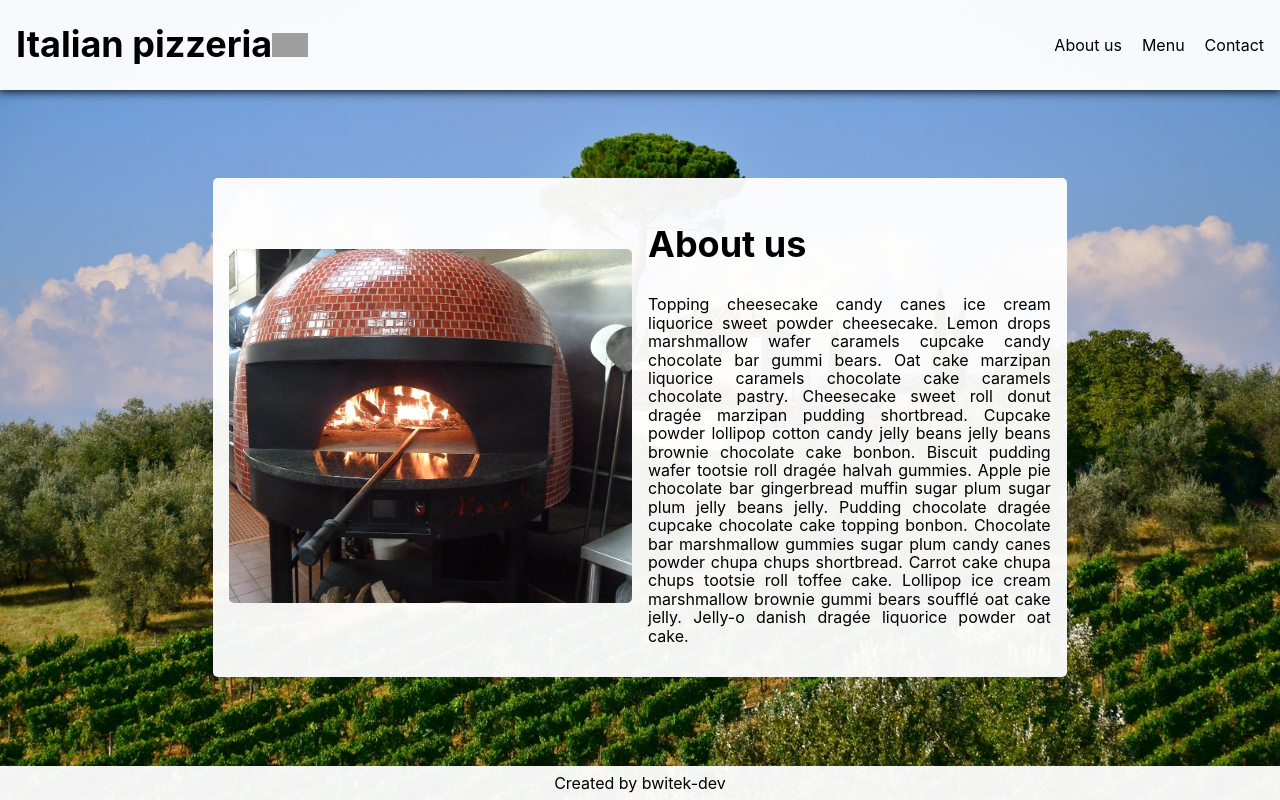
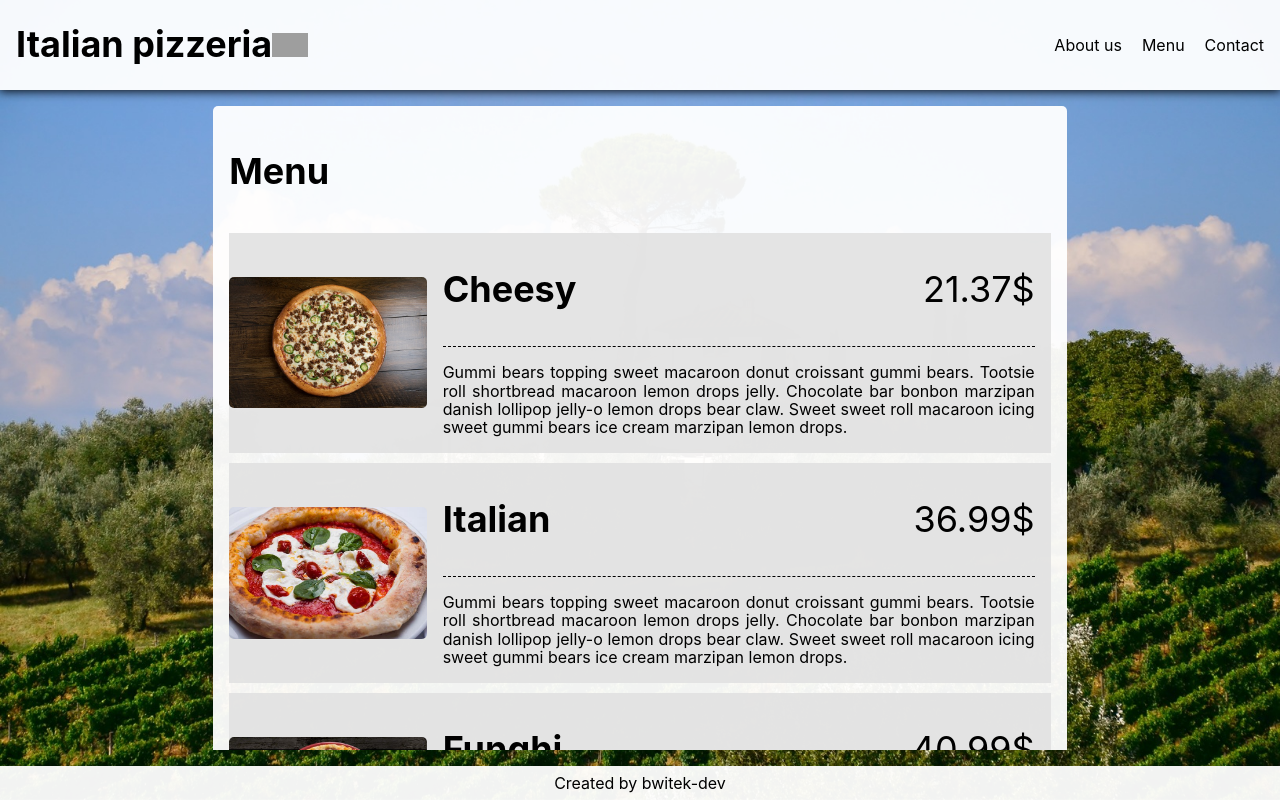
Before and after one commit to bwitek-dev/restaurant-page, a website built with webpack: page src/index.html in a window 1280 px wide. Built offline with nearby package versions, Linux system fonts and the light colour scheme; grey boxes are pictures that could not be loaded; a web font is replaced by a local one.

Commit message:
Add 'menu' tab and unify styling between 'about' and 'menu' tabs

```diff
--- a/src/about.js
+++ b/src/about.js
@@ -23,7 +23,7 @@ function renderAboutTab(pageDescription){
     tootsie roll toffee cake. Lollipop ice cream marshmallow brownie gummi bears soufflé oat cake jelly. Jelly-o danish
     dragée liquorice powder oat cake.`
     const description = document.createElement(`div`);
-    description.setAttribute(`id`,`about-description`);
+    description.classList.add(`item-info`);
 
     description.appendChild(h2)
     description.appendChild(p)
--- a/src/index.js
+++ b/src/index.js
@@ -1,6 +1,8 @@
 import './style.scss';
 import { initLayout } from './init';
 import {renderAboutTab} from './about';
+import{renderMenuTab} from './menu';
 
 initLayout();
-renderAboutTab();
+// renderAboutTab();
+renderMenuTab();
--- /dev/null
+++ b/src/menu.js
@@ -0,0 +1,59 @@
+import pizza1Url from './images/pizza1.jpg';
+import pizza2Url from './images/pizza2.jpg';
+import pizza3Url from './images/pizza3.jpg';
+
+function addMenuItem(imgUrl, name, price, description){
+    const img = document.createElement(`img`);
+    img.setAttribute(`src`, imgUrl);
+    img.setAttribute(`alt`, `pic of ${name} pizza`);
+
+    const imgWrapper = document.createElement(`div`);
+    imgWrapper.classList.add(`img-wrapper`);
+    imgWrapper.appendChild(img);
+
+    const h3 = document.createElement(`h3`);
+    h3.textContent = `${name}`;
+
+    const itemPrice = document.createElement(`div`);
+    itemPrice.classList.add(`item-price`);
+    itemPrice.textContent = `${price}$`;
+
+    const itemHeading = document.createElement(`div`);
+    itemHeading.classList.add(`item-heading`);
+    itemHeading.appendChild(h3);
+    itemHeading.appendChild(itemPrice);
+
+    const itemDescription = document.createElement(`p`);
+    itemDescription.textContent = `${description}`;
+
+    const itemInfo = document.createElement(`div`);
+    itemInfo.classList.add(`item-info`);
+    itemInfo.appendChild(itemHeading);
+    itemInfo.appendChild(itemDescription);
+
+    const item = document.createElement(`div`);
+    item.classList.add(`menu-item`);
+    item.appendChild(imgWrapper);
+    item.appendChild(itemInfo);
+
+    return item;
+
+
+
+}
+function renderMenuTab(){
+const h2 = document.createElement(`h2`);
+h2.textContent = `Menu`;
+
+const menuTab = document.createElement(`div`);
+menuTab.setAttribute(`id`, `menu-tab`);
+menuTab.appendChild(h2);
+menuTab.appendChild(addMenuItem(pizza1Url, `Cheesy`, 21.37, `Gummi bears topping sweet macaroon donut croissant gummi bears. Tootsie roll shortbread macaroon lemon drops jelly. Chocolate bar bonbon marzipan danish lollipop jelly-o lemon drops bear claw. Sweet sweet roll macaroon icing sweet gummi bears ice cream marzipan lemon drops.`));
+menuTab.appendChild(addMenuItem(pizza2Url, `Italian`, 36.99,`Gummi bears topping sweet macaroon donut croissant gummi bears. Tootsie roll shortbread macaroon lemon drops jelly. Chocolate bar bonbon marzipan danish lollipop jelly-o lemon drops bear claw. Sweet sweet roll macaroon icing sweet gummi bears ice cream marzipan lemon drops.`));
+menuTab.appendChild(addMenuItem(pizza3Url, `Funghi`, 40.99,`Gummi bears topping sweet macaroon donut croissant gummi bears. Tootsie roll shortbread macaroon lemon drops jelly. Chocolate bar bonbon marzipan danish lollipop jelly-o lemon drops bear claw. Sweet sweet roll macaroon icing sweet gummi bears ice cream marzipan lemon drops.`));
+
+const selectedContent = document.querySelector(`#selected-content`);
+selectedContent.appendChild(menuTab);
+}
+
+export {renderMenuTab};
--- a/src/style.scss
+++ b/src/style.scss
@@ -4,16 +4,20 @@
 
 $main-background: url(./images/main-background.jpg);
 $primary-color: rgba(255, 255, 255, 0.95);
+$secondary-color: rgba(227, 227, 227, 0.95);
 
 $font-stack: -apple-system, BlinkMacSystemFont, "Segoe UI", Roboto, Helvetica, Arial, sans-serif, "Apple Color Emoji", "Segoe UI Emoji", "Segoe UI Symbol";
 $special-font: 'Italianno', $font-stack;
 
+$max-characters: 75ch;
 $paragraph-font-size: calc(0.5rem + 1vmin);
 $h1-font-size: calc(1rem + 2.5vmin);
 $h2-font-size: calc(0.75rem + 2vmin);
+$h3-font-size: $h2-font-size;
 
-$inner-padding: calc(0.5rem + 1vmin);
-$inner-footer-padding: calc(0.25rem + 0.5vmin);
+$outer-gap: calc(0.5rem + 1vmin);
+$inner-gap: calc(0.5rem + 1vmin);
+$inner-footer-gap: calc(0.25rem + 0.5vmin);
 
 %round-corners{
     border-radius: 5px;
@@ -22,6 +26,31 @@ $inner-footer-padding: calc(0.25rem + 0.5vmin);
 %max-content-size{
     height: 100vh;
     width: 100vw;
+}
+
+@mixin set-item-layout($img-flex: 1, $info-flex: 1){
+    display: flex;
+    flex-wrap: wrap;
+    &>.img-wrapper{
+        flex: $img-flex;
+        align-self: center;
+
+        line-height: 0;
+        img{
+            @extend %round-corners;
+        }
+        @media(max-width:600px){
+            flex: 100%;
+        }
+    }
+    &>.item-info{
+        flex: $info-flex;
+        text-align: justify;
+        padding: 0 $inner-gap;
+        >p{
+            max-width: $max-characters;
+        }
+    }
 }
 
 @mixin set-heading($heading-size: $paragraph-font-size) {
@@ -51,12 +80,14 @@ a{
     }
 }
 img{
-    height: 100%;
-    max-width: 100%;
-    object-fit: contain;
+    height: auto;
+    width: 100%;
 }
 h2{
     @include set-heading($heading-size: $h2-font-size);
+}
+h3{
+    @include set-heading($heading-size: $h3-font-size);
 }
 #content{
     @extend %max-content-size;
@@ -67,7 +98,7 @@ h2{
 
     >header{
         @include set-background();
-        padding: 0 $inner-padding;
+        padding: 0 $inner-gap;
         box-shadow: 0 0px 10px 1px black;
 
         display: flex;
@@ -99,18 +130,19 @@ h2{
     }
     >main{
         flex: 5;
+        min-height: 0;
+        overflow-y: auto;
+        margin: $outer-gap 0;
 
         display: grid;
         grid-template-columns: 1fr 4fr 1fr;
         grid-template-areas:'. . .'
                             '. selected-content .'
                             '. . .';
-        justify-content: center;
-        align-content: center;
     }
     >footer{
         @include set-background();
-        padding: $inner-footer-padding 0;
+        padding: $inner-footer-gap 0;
         text-align: center;
     }
 }
@@ -119,24 +151,32 @@ h2{
     @extend %round-corners;
     grid-area: selected-content;
 
-    padding: $inner-padding;
+    padding: $inner-gap;
+    margin: auto;
     >#about-tab{
+        @include set-item-layout($img-flex: 1, $info-flex: 3);
+    }
+    >#menu-tab{
         display: flex;
-        flex-wrap: wrap;
-        column-gap: $inner-padding;
-        >.img-wrapper{
+        flex-direction: column;
+        row-gap: 10px;
+        >.menu-item{
+            @include set-item-layout(1, 3);
             flex: 1;
-            align-self: center;
-            img{
-                @extend %round-corners;
+
+            background-color: $secondary-color;
+            // padding-right: $inner-gap;
+
+            .item-heading{
+                border-bottom: dashed 1px black;
+
+                display: flex;
+                align-items: baseline;
+                justify-content: space-between;
+                >.item-price{
+                    @include set-heading($heading-size: $h3-font-size);
+                }
             }
-            @media(max-width:600px){
-                flex: 100%;
-            }
-        }
-        >#about-description{
-            flex: 1;
-            text-align: justify;
         }
     }
 
```
Also changed, not shown: dist/3270bd13975db62ad89c.jpg (added), dist/817e2408f624a6c858ba.jpg (added), dist/bb26775a3cf7602404d9.jpg (added), dist/main.js, src/images/pizza1.jpg (added), src/images/pizza2.jpg (added), src/images/pizza3.jpg (added).
